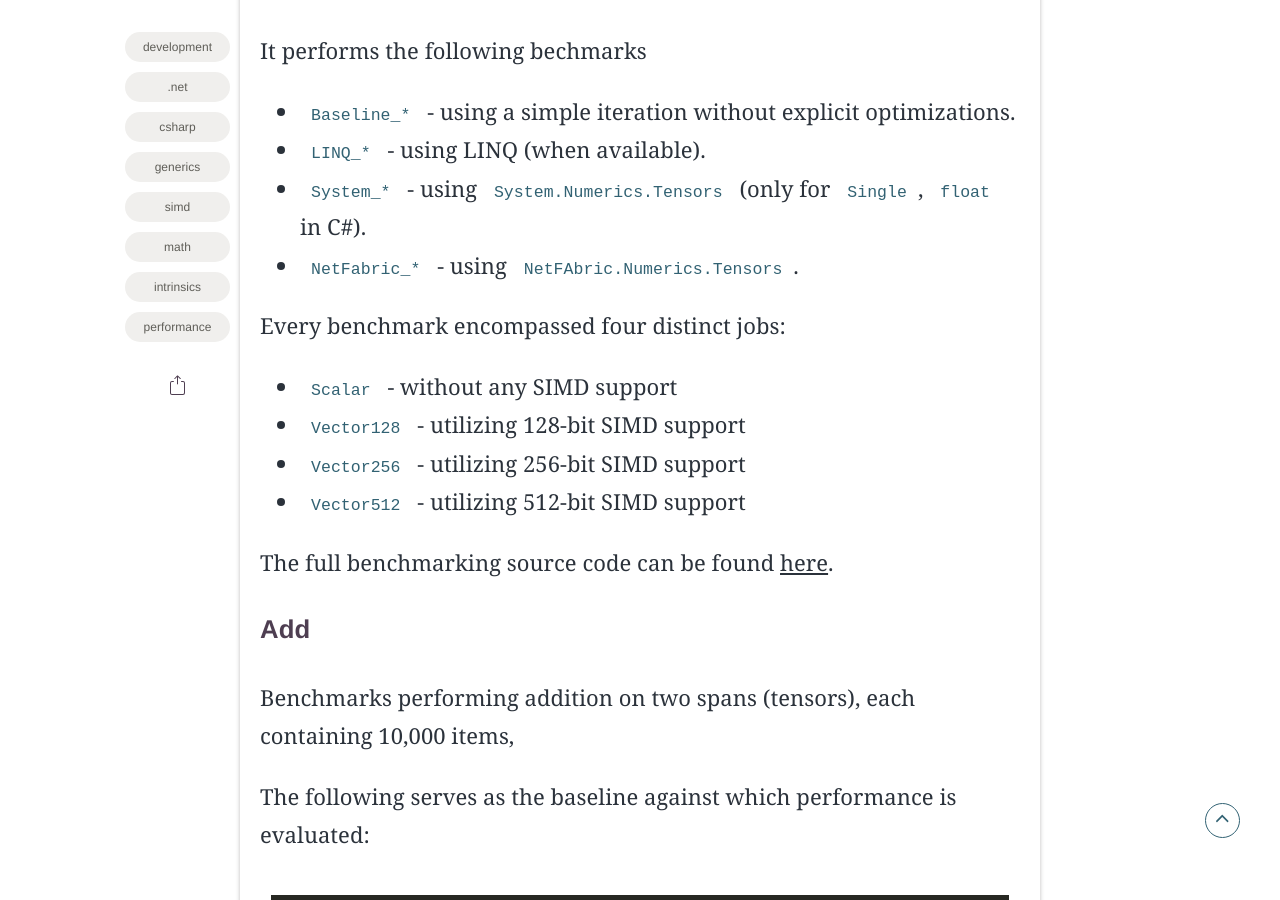
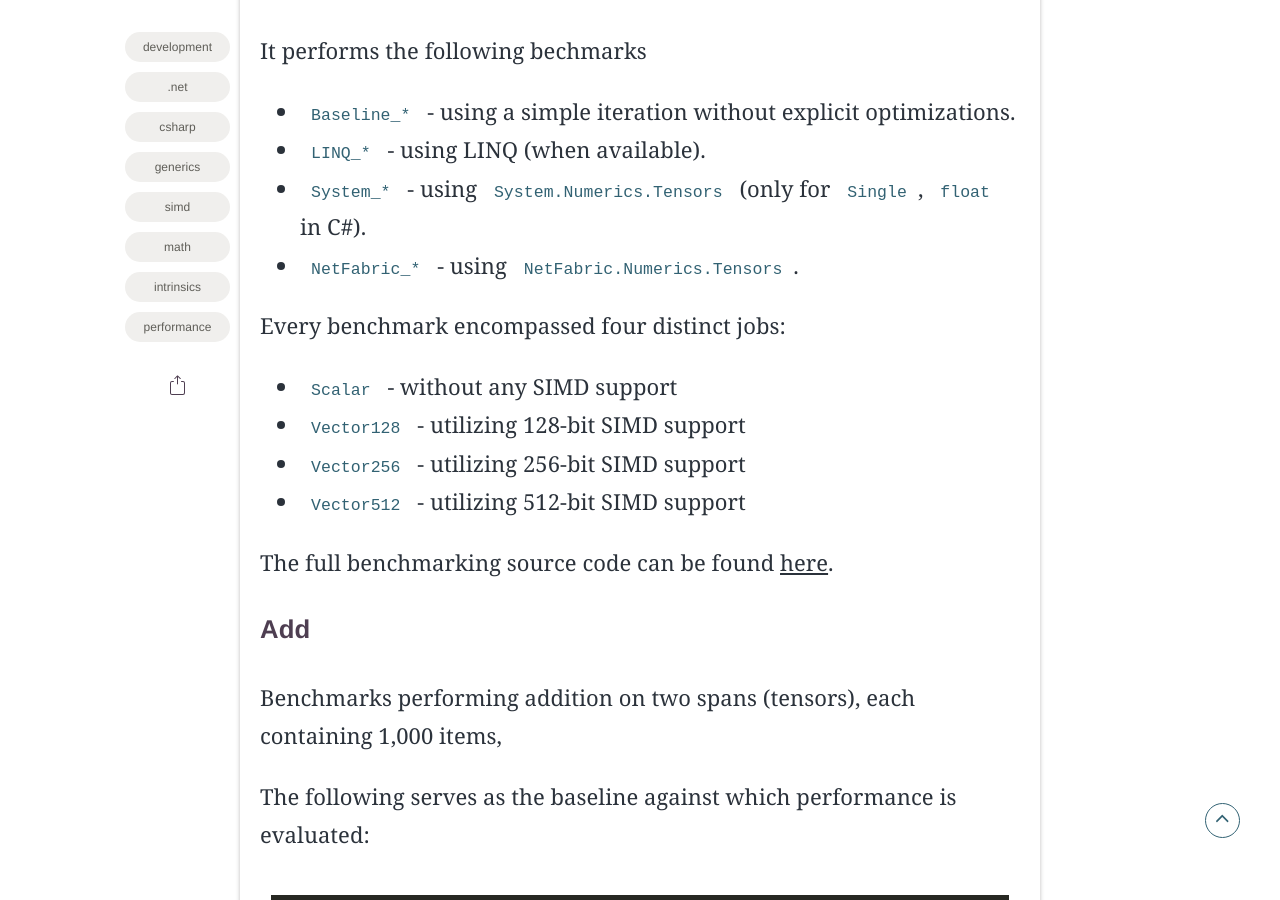
Before and after one commit to the-mvm/the-mvm.github.io, a Jekyll site: the page built from _posts/2024-01-02-A-generic-tensor-library-for-dotnet.md, in a window 1280 px wide and 900 px high, scrolled down 16921 px. Built offline with Jekyll 4.4.1, drawn with Linux system fonts in a browser that asks for light colours; some web fonts are replaced; comment, search, counter and statistics services are not loaded.

Commit message:
Small fixes

```diff
--- a/_posts/2024-01-02-A-generic-tensor-library-for-dotnet.md
+++ b/_posts/2024-01-02-A-generic-tensor-library-for-dotnet.md
@@ -376,7 +376,7 @@ It performs the following bechmarks
 - `Baseline_*` - using a simple iteration without explicit optimizations.
 - `LINQ_*` - using LINQ (when available).
 - `System_*` - using `System.Numerics.Tensors` (only for `Single`, `float` in C#).
-- `NetFabric_*` - using `NetFAbric.Numerics.Tensors`.
+- `NetFabric_*` - using `NetFabric.Numerics.Tensors`.
 
 Every benchmark encompassed four distinct jobs:
 
@@ -389,7 +389,7 @@ The full benchmarking source code can be found [here](https://github.com/NetFabr
 
 ### Add
 
-Benchmarks performing addition on two spans (tensors), each containing 10,000 items,
+Benchmarks performing addition on two spans (tensors), each containing 1,000 items,
 
 The following serves as the baseline against which performance is evaluated:
 
```
